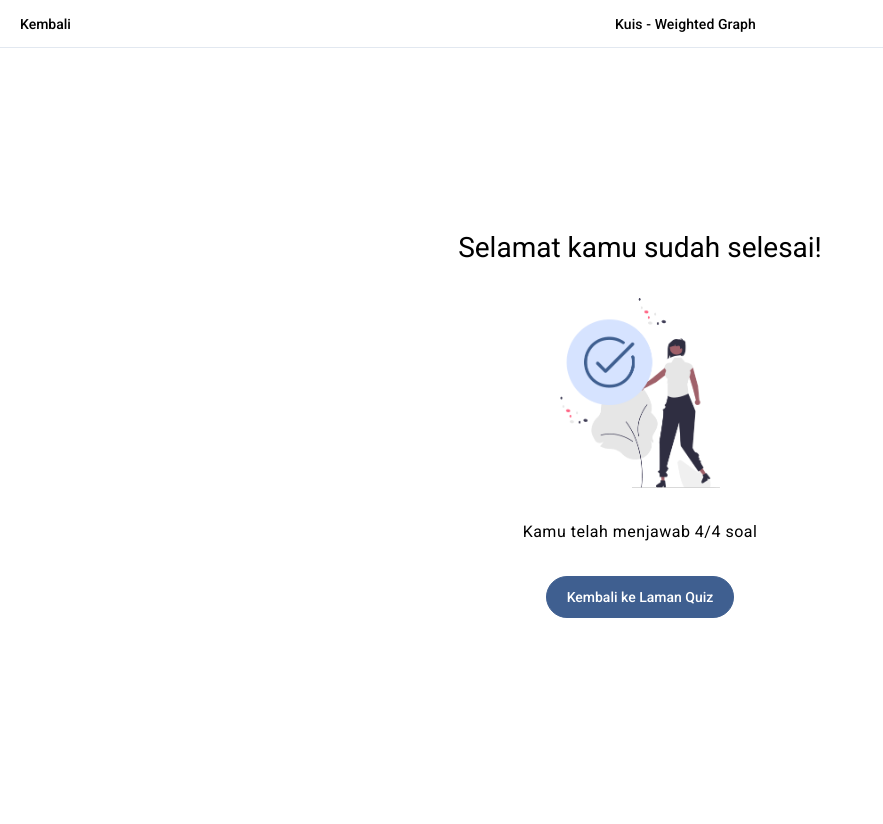
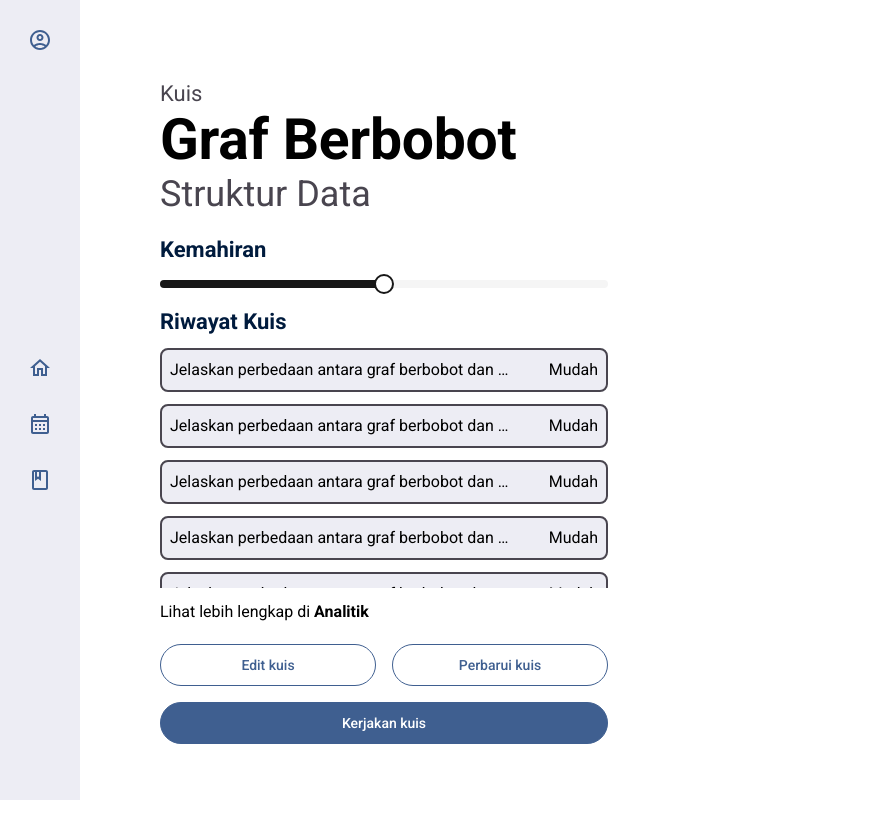
Before and after one commit to edukesyen/repetit-fe-nextjs, a Next.js app: page /courses/1/quiz in a window 1280 px wide. Shown: the whole page, without its empty margins (0-883 px from the left). Before the commit the page ends 800 px from the top, so only its background shows below. Built offline with nearby package versions, Linux system fonts and the light colour scheme.

Commit message:
add left column of quiz dashboard

```diff
--- a/app/_components/button.js
+++ b/app/_components/button.js
@@ -1,13 +1,13 @@
-import Link from "next/link";
+import Link from 'next/link';
 
-export function Button({ text, href, variant }) {
-  let btnClassName = "";
+export function Button({ text, href, variant, className }) {
+  let btnClassName = '';
   switch (variant) {
-    case "primary":
-      btnClassName = "bg-light-primary text-white border border-light-primary";
+    case 'primary':
+      btnClassName = 'bg-light-primary text-white border border-light-primary';
       break;
-    case "outlined":
-      btnClassName = "text-light-primary border border-light-primary";
+    case 'outlined':
+      btnClassName = 'text-light-primary border border-light-primary';
       break;
     default:
       break;
@@ -15,7 +15,7 @@ export function Button({ text, href, variant }) {
   return (
     <Link
       href={href}
-      className={`w-fit rounded-full text-sm grid place-items-center font-medium py-2.5 px-5 ${btnClassName}`}
+      className={`w-fit rounded-full text-sm grid place-items-center font-medium py-2.5 px-5 ${btnClassName} ${className}`}
     >
       {text}
     </Link>
--- /dev/null
+++ b/app/courses/[id]/quiz/finished/page.js
@@ -0,0 +1,31 @@
+import { Button } from "@/app/_components/button";
+import Image from "next/image";
+import illustration from '@/public/images/quiz-complete-illustration.png'
+
+export default function Quiz(){
+
+    return (
+        <main className="flex flex-col h-screen">
+            <nav className=" flex justify-between items-center h-12 border-b border-slate-200">
+                <Button variant="text" href="/" text="Kembali" />
+                <h5 className="text-title-small">
+                    Kuis - Weighted Graph
+                </h5>
+                <span> </span>
+            </nav>
+            <section className="flex-1 flex flex-col items-center justify-center gap-8">
+                <h1 className="text-headline-medium">
+                    Selamat kamu sudah selesai!
+
+                </h1>
+                <Image className= "	w-40" src={illustration} alt="Pict of Finising Quiz"/>
+                <p className="text-body-large">
+                    Kamu telah menjawab 4/4 soal
+                </p>
+                <Button variant="primary" href="/" text="Kembali ke Laman Quiz" />
+            </section>
+        </main>
+    );
+
+
+}
--- a/app/courses/[id]/quiz/page.js
+++ b/app/courses/[id]/quiz/page.js
@@ -1,31 +1,102 @@
-import { Button } from "@/app/_components/button";
-import Image from "next/image";
-import illustration from '@/public/images/quiz-complete-illustration.png'
+'use client';
 
-export default function Quiz(){
+import { Button } from '@/app/_components/button';
+import { ButtonCustomChildren } from '@/app/_components/buttonCustomChildren';
+import { Navbar } from '@/app/_sections/navbar';
 
-    return (
-        <main className="flex flex-col h-screen">
-            <nav className=" flex justify-between items-center h-12 border-b border-slate-200">
-                <Button variant="text" href="/" text="Kembali" />
-                <h5 className="text-title-small">
-                    Kuis - Weighted Graph
-                </h5>
-                <span> </span>
-            </nav>
-            <section className="flex-1 flex flex-col items-center justify-center gap-8">
-                <h1 className="text-headline-medium">
-                    Selamat kamu sudah selesai!
+import AddIcon from '@mui/icons-material/Add';
+import { Slider } from '@/components/ui/slider';
+import Link from 'next/link';
 
-                </h1>
-                <Image className= "	w-40" src={illustration} alt="Pict of Finising Quiz"/>
-                <p className="text-body-large">
-                    Kamu telah menjawab 4/4 soal
-                </p>
-                <Button variant="primary" href="/" text="Kembali ke Laman Quiz" />
-            </section>
-        </main>
-    );
+export default function Courses() {
+  return (
+    <main className="flex bg-white text-black">
+      <Navbar />
+      <section className="flex-1 grid grid-cols-2 gap-16 py-20 max-w-[960px] m-auto">
+        <div className="flex flex-col gap-5">
+          <Header />
+          <RetentionLevel />
+          <QuizHistory />
+          <UtilityButtons />
+        </div>
+      </section>
+    </main>
+  );
+}
 
+function Header() {
+  return (
+    <div>
+      <p className="text-title-large text-light-on-surface-variant">Kuis</p>
+      <h1 className="text-display-large font-bold">Graf Berbobot</h1>
+      <p className="text-display-small text-light-on-surface-variant">
+        Struktur Data
+      </p>
+    </div>
+  );
+}
 
+function RetentionLevel() {
+  return (
+    <div className="flex flex-col gap-4">
+      <p className="text-light-on-primary-container text-title-large font-bold">
+        Kemahiran
+      </p>
+      <Slider defaultValue={[50]} max={100} step={1} disabled={true} />
+    </div>
+  );
 }
+
+function QuizHistory() {
+  return (
+    <div className="flex flex-col gap-3">
+      <p className="text-light-on-primary-container text-title-large font-bold">
+        Riwayat Kuis
+      </p>
+      <div className="flex flex-col gap-3 max-h-60 overflow-y-scroll">
+        <QuestionItem />
+        <QuestionItem />
+        <QuestionItem />
+        <QuestionItem />
+        <QuestionItem />
+        <QuestionItem />
+        <QuestionItem />
+        <QuestionItem />
+        <QuestionItem />
+        <QuestionItem />
+      </div>
+      <p>
+        {'Lihat lebih lengkap di '}
+        <Link href="/" className="font-bold">
+          Analitik
+        </Link>
+      </p>
+    </div>
+  );
+}
+
+function QuestionItem() {
+  return (
+    <div className="w-full flex justify-between class bg-light-surface-container rounded-lg border-2 border-light-on-surface-variant gap-8 p-2">
+      <p className="truncate">
+        Jelaskan perbedaan antara graf berbobot dan graf tanpa bobot.
+      </p>
+      <p>Mudah</p>
+    </div>
+  );
+}
+
+function UtilityButtons() {
+  return (
+    <div className="w-full grid grid-cols-2 [&>*]:w-full [&>*]:h-full> gap-4">
+      <Button text="Edit kuis" href="/" variant="outlined" />
+      <Button text="Perbarui kuis" href="/" variant="outlined" />
+      <Button
+        text="Kerjakan kuis"
+        className="col-span-2"
+        href="/"
+        variant="primary"
+      />
+    </div>
+  );
+}
--- a/app/dashboard/page.js
+++ b/app/dashboard/page.js
@@ -1,9 +1,9 @@
-"use client";
+'use client';
 
-import { Button } from "@/app/_components/button";
-import { Navbar } from "@/app/_sections/navbar";
+import { Button } from '@/app/_components/button';
+import { Navbar } from '@/app/_sections/navbar';
 
-import CircleOutlinedIcon from "@mui/icons-material/CircleOutlined";
+import CircleOutlinedIcon from '@mui/icons-material/CircleOutlined';
 
 export default function Home() {
   return (
@@ -78,7 +78,11 @@ function TodaysTopic() {
           </div>
         </div>
         <div className="flex gap-2">
-          <Button variant="primary" href="/" text="Kerjakan Kuis" />
+          <Button
+            variant="primary"
+            href="/courses/1/quiz"
+            text="Kerjakan Kuis"
+          />
           <Button variant="outlined" href="/" text="Lihat Topik" />
         </div>
       </div>
--- a/app/globals.css
+++ b/app/globals.css
@@ -1,9 +1,3 @@
 @tailwind base;
-@tailwind components;
-@tailwind utilities;
-
-@layer utilities {
-  .text-balance {
-    text-wrap: balance;
-  }
-}
+  @tailwind components;
+  @tailwind utilities;
--- /dev/null
+++ b/components/ui/slider.jsx
@@ -0,0 +1,23 @@
+"use client"
+
+import * as React from "react"
+import * as SliderPrimitive from "@radix-ui/react-slider"
+
+import { cn } from "@/lib/utils"
+
+const Slider = React.forwardRef(({ className, ...props }, ref) => (
+  <SliderPrimitive.Root
+    ref={ref}
+    className={cn("relative flex w-full touch-none select-none items-center", className)}
+    {...props}>
+    <SliderPrimitive.Track
+      className="relative h-2 w-full grow overflow-hidden rounded-full bg-neutral-100 dark:bg-neutral-800">
+      <SliderPrimitive.Range className="absolute h-full bg-neutral-900 dark:bg-neutral-50" />
+    </SliderPrimitive.Track>
+    <SliderPrimitive.Thumb
+      className="block h-5 w-5 rounded-full border-2 border-neutral-900 bg-white ring-offset-white transition-colors focus-visible:outline-none focus-visible:ring-2 focus-visible:ring-neutral-950 focus-visible:ring-offset-2 disabled:pointer-events-none disabled:opacity-50 dark:border-neutral-50 dark:bg-neutral-950 dark:ring-offset-neutral-950 dark:focus-visible:ring-neutral-300" />
+  </SliderPrimitive.Root>
+))
+Slider.displayName = SliderPrimitive.Root.displayName
+
+export { Slider }
--- /dev/null
+++ b/lib/utils.js
@@ -0,0 +1,6 @@
+import { clsx } from "clsx"
+import { twMerge } from "tailwind-merge"
+
+export function cn(...inputs) {
+  return twMerge(clsx(inputs))
+}
```
Also changed, not shown: package.json (+7 -1 lines), tailwind.config copy.js (added, +165 -0 lines), tailwind.config.js (+121 -97 lines), components.json (added), 1 other file (tests, documents, lock files or other folders).
